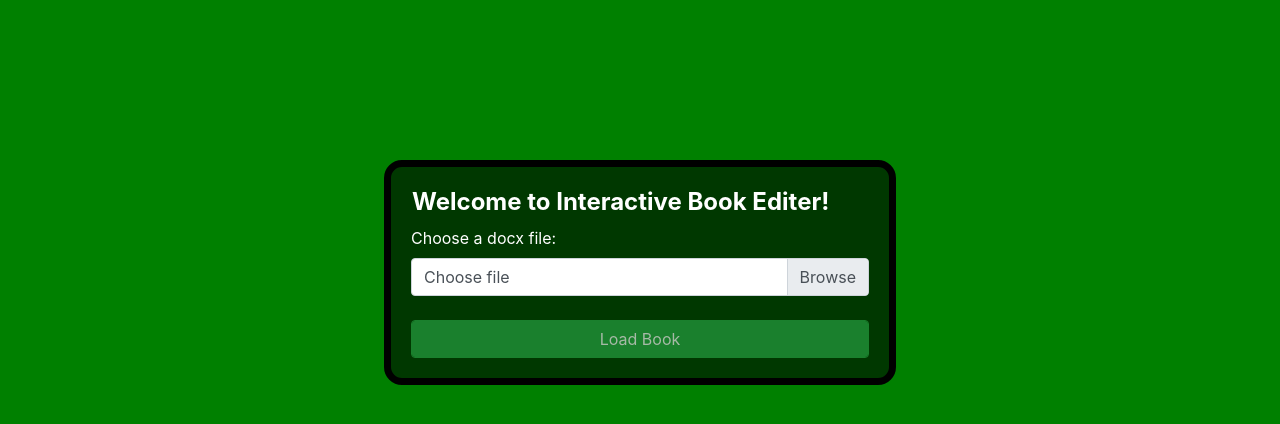
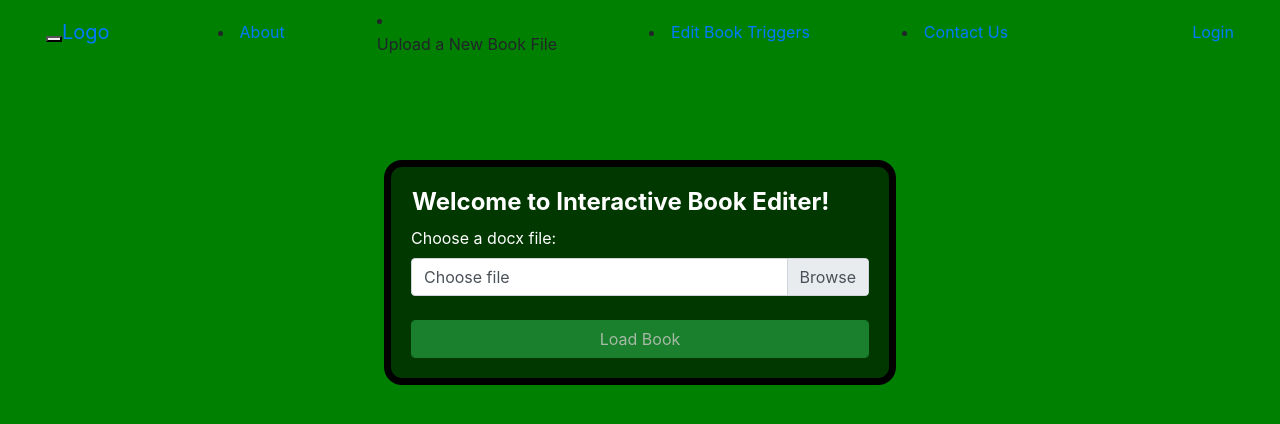
Before and after one commit to wwwsapir/interactive-book-editor, a React (Create React App) app: page /#/upload in a window 1280 px wide. Shown: the top 424 px of the page. Built offline with nearby package versions, Linux system fonts and the light colour scheme.

Commit message:
Added Navbar. Need to edit its look. And check why bootstrap class doesn't work.

```diff
--- a/src/components/App.js
+++ b/src/components/App.js
@@ -1,12 +1,13 @@
-import React, { useState, useEffect } from "react";
+import React, { useState, useEffect, Fragment } from "react";
 import "./App.scss";
 import "bootstrap/dist/css/bootstrap.min.css";
-import BookUploadForm from "./BookUploadForm";
-import EditBookScreen from "./EditBookScreen";
-import { HashRouter, Route, Redirect } from "react-router-dom";
+import { HashRouter, Route } from "react-router-dom";
+import NavigationBar from "./NavigationBar";
+import Routes from "./Routes";
 
 const App = () => {
   const [bookContent, setBookContent] = useState(null);
+  const [pathName, setPathName] = useState(null);
 
   const getBookContentFromServer = () => {
     console.warn("Not implemented getBookContentFromServer. Returning null.");
@@ -19,15 +20,18 @@ const App = () => {
   }, []);
 
   return (
-    <HashRouter>
-      <Route exact path="/edit">
-        <EditBookScreen bookContent={bookContent} />
-      </Route>
-      <Route exact path="/upload">
-        <BookUploadForm setBookContent={setBookContent} />
-      </Route>
-      <Redirect exact from="/" to={bookContent ? "/edit" : "/upload"} />
-    </HashRouter>
+    <Fragment>
+      <HashRouter>
+        <NavigationBar pathName={pathName} />
+        <Route path="/">
+          <Routes
+            setPathName={setPathName}
+            bookContent={bookContent}
+            setBookContent={setBookContent}
+          />
+        </Route>
+      </HashRouter>
+    </Fragment>
   );
 };
 
--- a/src/components/EditBookScreen.jsx
+++ b/src/components/EditBookScreen.jsx
@@ -1,5 +1,6 @@
-import React, { useState, useEffect } from "react";
+import React, { useState, useEffect, Fragment } from "react";
 import Line from "./Line";
+import NavigationBar from "./NavigationBar";
 
 const EditBookScreen = (props) => {
   const [lines, setLines] = useState(null);
@@ -25,11 +26,13 @@ const EditBookScreen = (props) => {
   }, []);
 
   return (
-    <div className="container-fluid">
-      {lines
-        ? lines.map((line, i) => <Line line={line} key={i} index={i} />)
-        : null}
-    </div>
+    <Fragment>
+      <div className="container-fluid">
+        {lines
+          ? lines.map((line, i) => <Line line={line} key={i} index={i} />)
+          : null}
+      </div>
+    </Fragment>
   );
 };
 
--- /dev/null
+++ b/src/components/NavigationBar.jsx
@@ -0,0 +1,70 @@
+import React, { useState, useEffect } from "react";
+import "./NavigationBar.scss";
+import "bootstrap/dist/css/bootstrap.min.css";
+import { Link } from "react-router-dom";
+
+const NavigationBar = (props) => {
+  const [pathName, setPathName] = useState(null);
+
+  useEffect(() => {
+    const currentPath = props.pathName;
+    setPathName(currentPath);
+  }, [props.pathName]);
+
+  const handleCollapseNavBar = () => {
+    console.error("handleCollapseNavBar not implemented");
+  };
+
+  const renderActiveNavLink = (text) => {
+    return <div>{text}</div>;
+  };
+
+  const renderInactiveNavLink = (text, to) => {
+    return <Link to={to}>{text}</Link>;
+  };
+
+  const navLinks = [
+    { text: "About", to: "/about" },
+    { text: "Upload a New Book File", to: "/upload" },
+    { text: "Edit Book Triggers", to: "/edit" },
+    { text: "Contact Us", to: "/contact" },
+  ];
+
+  return (
+    <nav className="navbar navbar-default">
+      <div className="container-fluid">
+        <div className="navbar-header">
+          <button
+            type="button"
+            className="navbar-toggle"
+            onClick={handleCollapseNavBar}
+          >
+            <span className="icon-bar"></span>
+            <span className="icon-bar"></span>
+            <span className="icon-bar"></span>
+          </button>
+          <a className="navbar-brand" href="#">
+            Logo
+          </a>
+        </div>
+        {navLinks.map(({ text, to }, i) => (
+          <li key={i}>
+            {to === pathName
+              ? renderActiveNavLink(text)
+              : renderInactiveNavLink(text, to)}
+          </li>
+        ))}
+        <ul className="nav navbar-nav"></ul>
+        <ul className="nav navbar-nav navbar-right">
+          <li>
+            <a href="#">
+              <span className="glyphicon glyphicon-log-in"></span> Login
+            </a>
+          </li>
+        </ul>
+      </div>
+    </nav>
+  );
+};
+
+export default React.memo(NavigationBar);
--- /dev/null
+++ b/src/components/NavigationBar.scss
@@ -0,0 +1,5 @@
+.navbar {
+  margin-bottom: 0;
+  border-radius: 0;
+  z-index: 2;
+}
--- /dev/null
+++ b/src/components/Routes.js
@@ -0,0 +1,26 @@
+import React, { useEffect, Fragment } from "react";
+import { useLocation, Route, Redirect } from "react-router-dom";
+import BookUploadForm from "./BookUploadForm";
+import EditBookScreen from "./EditBookScreen";
+
+const Routes = (props) => {
+  const location = useLocation();
+
+  useEffect(() => {
+    props.setPathName(location.pathname);
+  }, [location]);
+
+  return (
+    <Fragment>
+      <Route exact path="/edit">
+        <EditBookScreen bookContent={props.bookContent} />
+      </Route>
+      <Route exact path="/upload">
+        <BookUploadForm setBookContent={props.setBookContent} />
+      </Route>
+      <Redirect exact from="/" to={props.bookContent ? "/edit" : "/upload"} />
+    </Fragment>
+  );
+};
+
+export default React.memo(Routes);
```
Also changed, not shown: src/components/BookUploadForm.jsx (+7 -2 lines).
